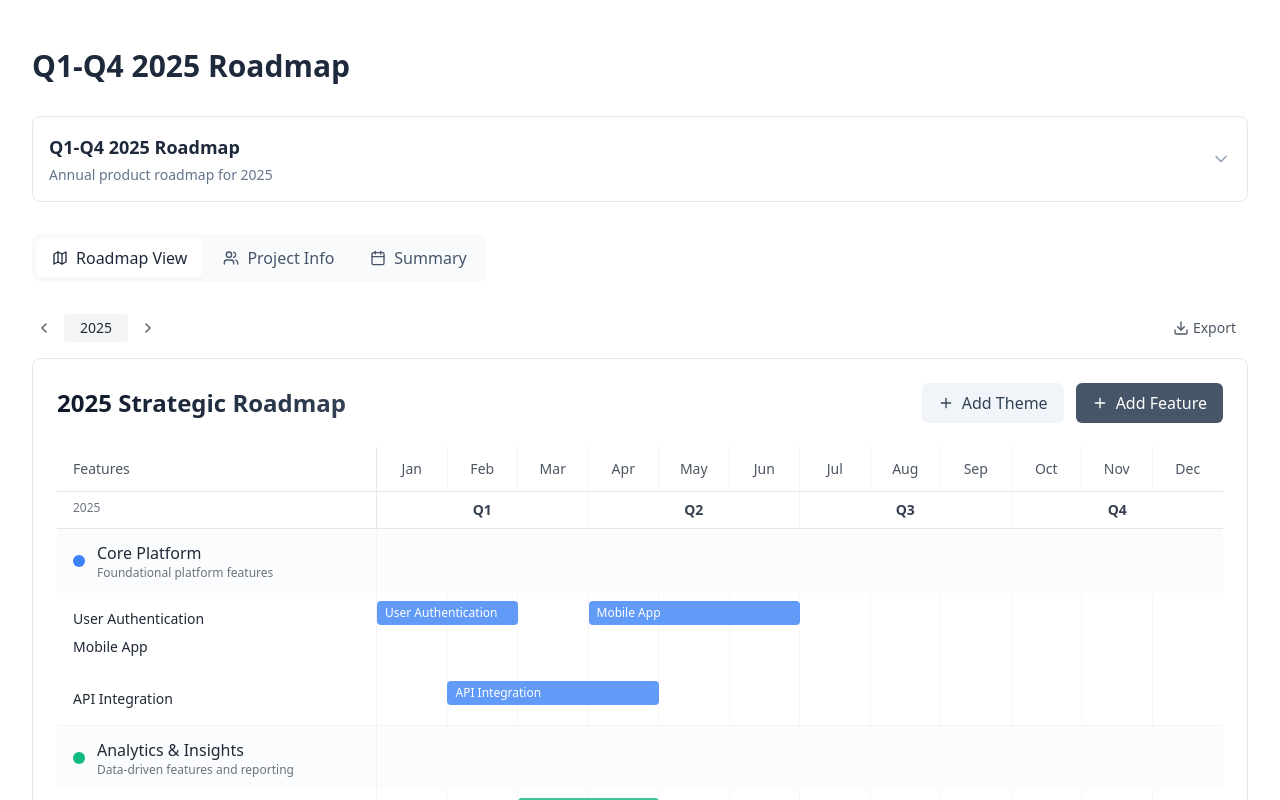
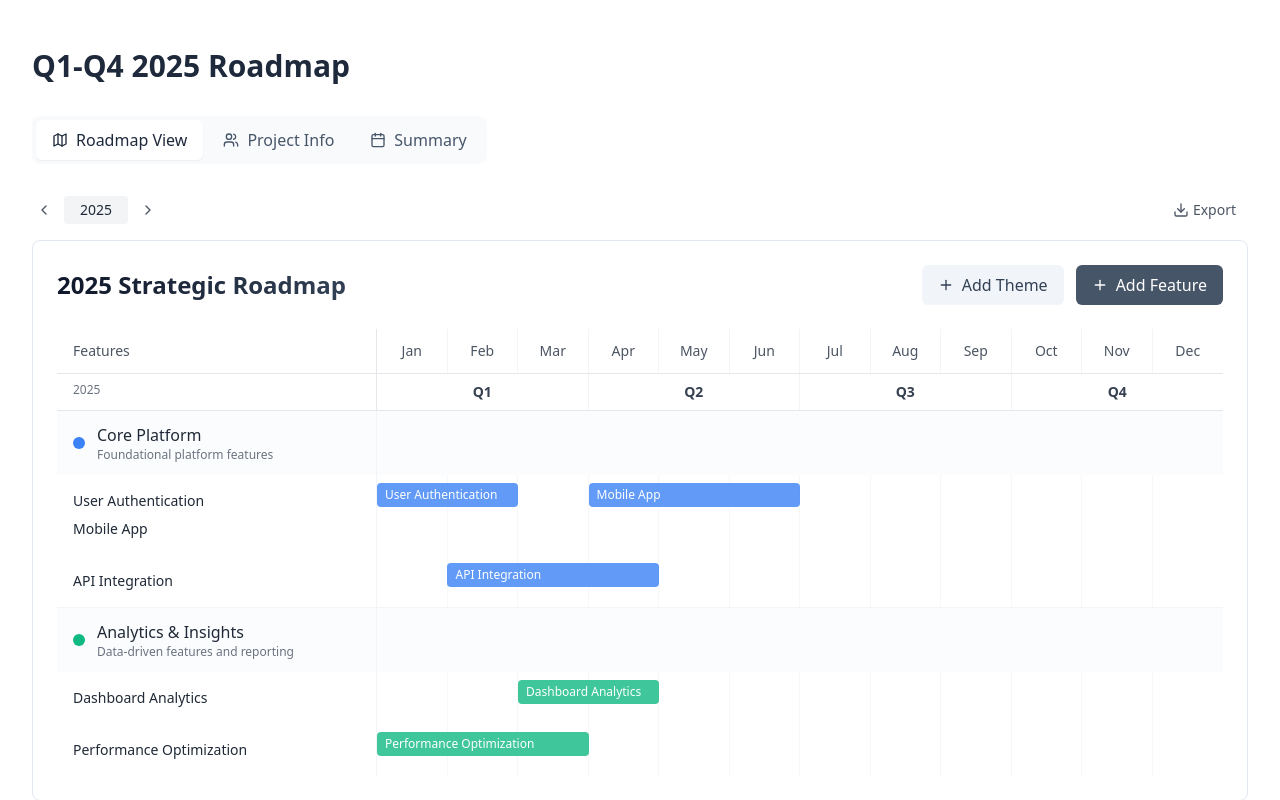
Before and after one commit to gomsg3/bolt-roadmap, a React (Vite) app: page / in a window 1280 px wide. Shown: the top 800 px of the page. Built offline with nearby package versions, Linux system fonts and the light colour scheme.

Commit message:
Remove roadmap selector dropdown

```diff
--- a/src/App.tsx
+++ b/src/App.tsx
@@ -98,14 +98,6 @@ function App() {
           )}
         </div>
 
-        {/* Roadmap Selector */}
-        <RoadmapSelector
-          roadmaps={data.roadmaps}
-          currentRoadmapId={data.currentRoadmapId}
-          onSelect={setCurrentRoadmap}
-          onCreateNew={createRoadmap}
-        />
-
         {/* Tabs */}
         <div className="flex space-x-1 mb-8 bg-slate-50 p-1 rounded-lg w-fit">
           {tabs.map((tab) => {
```
